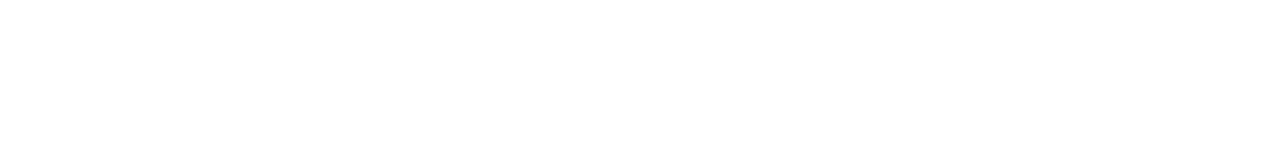
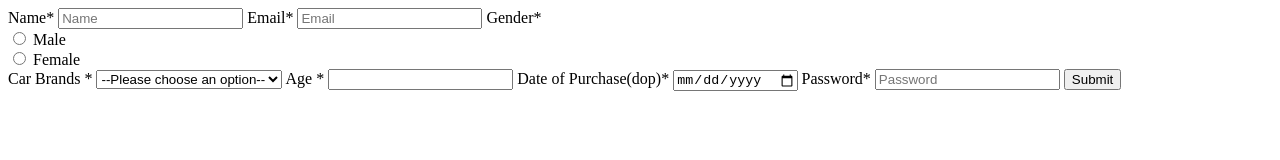
Before and after one commit to acciojob/car-insurance-form-israrhusain, a website: page main.html in a window 1280 px wide. Drawn offline with Linux system fonts and the light colour scheme.

Commit message:
created a submission

```diff
--- a/main.html
+++ b/main.html
@@ -7,6 +7,45 @@
 </head>
 
 <body>
+	<form method="POST">
+<label for="name">Name*</label>
+<input type="text" id="name" name="name" placeholder="Name" required>
+
+<label for="email">Email*</label>
+<input type="email" id="email" name="email" placeholder="Email" required>
+
+<label>Gender*</label>
+<div>
+<input type="radio" id="gender_m" name="gender" value="male" required>
+<label for="gender_m">Male</label>
+</div>
+<div>
+<input type="radio" id="gender_f" name="gender" value="female" required>
+<label for="gender_f">Female</label>
+</div>
+
+<label for="cars">Car Brands *</label>
+<select id="cars" name="cars" required>
+<option value="" disabled selected>--Please choose an option--</option>
+<option value="BMW">BMW</option>
+<option value="Audi">Audi</option>
+<option value="Mercedez">Mercedez</option>
+</select>
+
+<label for="carage">Age *</label>
+<input type="number" id="carage" name="carage" required>
+
+<label for="dob">Date of Purchase(dop)*</label>
+<input type="date" id="dob" name="dob" required>
+
+
+<label for="password">Password*</label>
+<input type="password" id="password" name="password" placeholder="Password" required>
+
+
+
+<button type="submit">Submit</button>
+</form>
 	<!-- the entire body must be written by student -->
     <script type="text/javascript" src="./script.js">
 </script>
```
